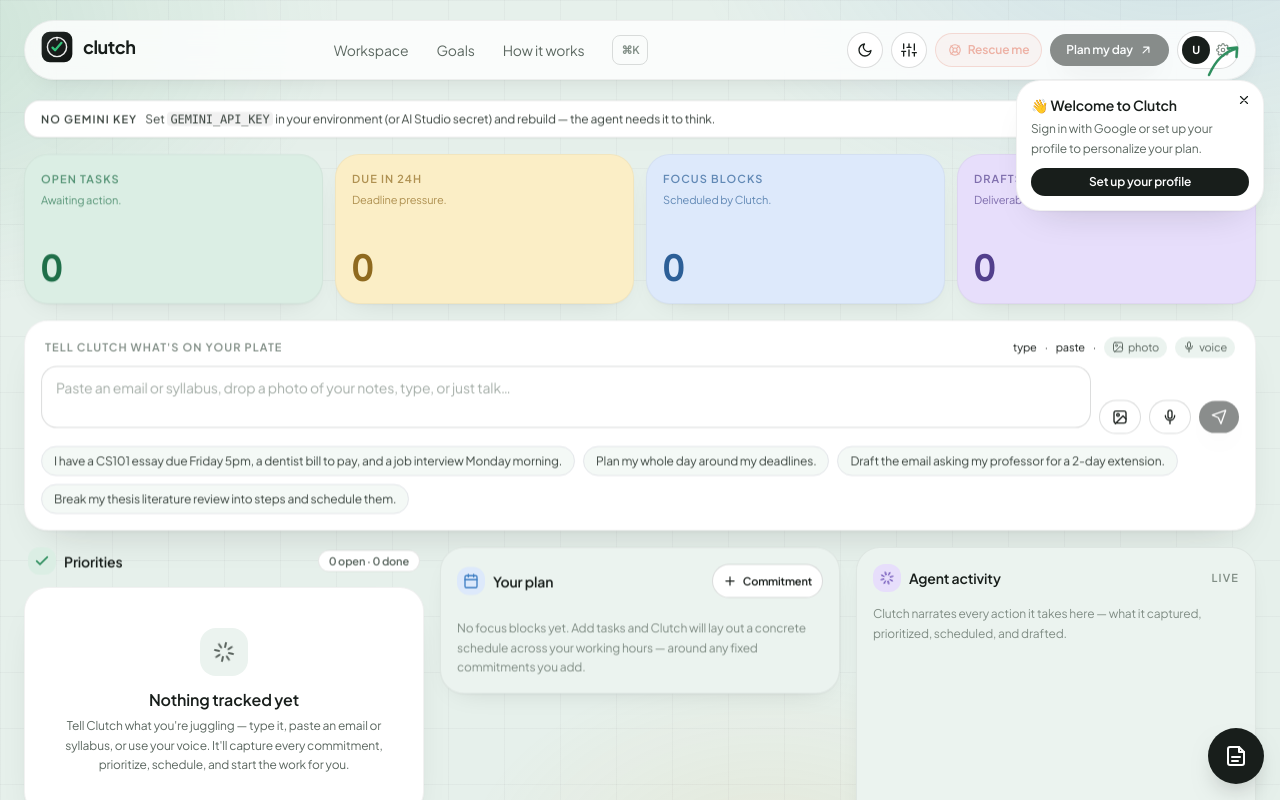
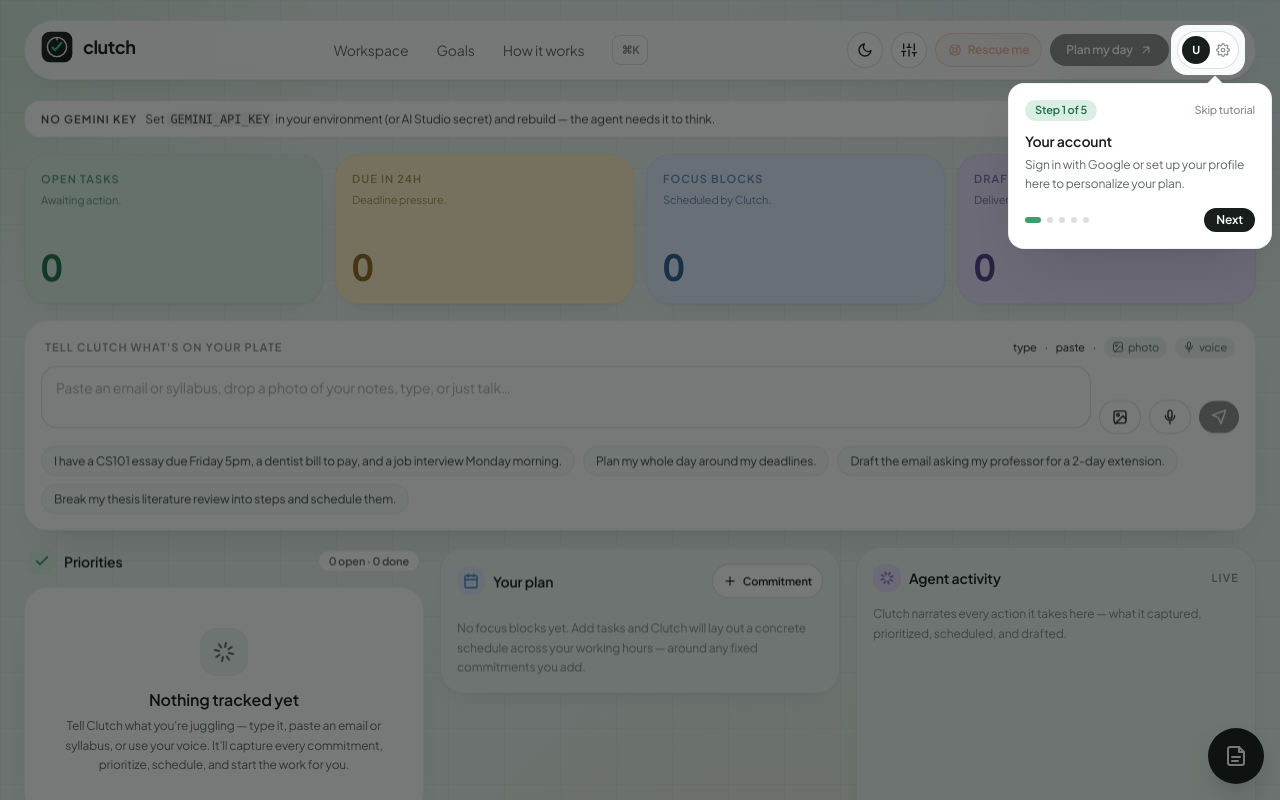
Before and after one commit to YashIsTheBest247/Clutch, a React (Vite) app: page / in a window 1280 px wide. Shown: the top 800 px of the page. Built offline with nearby package versions, Linux system fonts and the light colour scheme.

Commit message:
5 step tutorial

```diff
--- a/src/App.tsx
+++ b/src/App.tsx
@@ -22,7 +22,7 @@
 import { ControlsMenu } from './components/ControlsMenu';
 import { NotesWidget } from './components/NotesWidget';
 import { GoogleSignInButton } from './components/GoogleSignInButton';
-import { OnboardingHint } from './components/OnboardingHint';
+import { Tour } from './components/Tour';
 import { AboutModal } from './components/AboutModal';
 import { InsightsModal } from './components/InsightsModal';
 import { GoalsHabits } from './components/GoalsHabits';
@@ -146,7 +146,6 @@
     if (auth.user) {
       const n = auth.user.given_name || auth.user.name;
       if (n && state.profile.name !== n) store.setProfile({ name: n });
-      dismissHint();
     }
     // eslint-disable-next-line react-hooks/exhaustive-deps
   }, [auth.user?.sub]);
@@ -382,6 +381,7 @@
     { id: 'go-goals', label: 'Go to Goals & habits', hint: 'section', icon: <ArrowUpRight className="h-4 w-4" />, run: () => scrollToId('goals') },
     { id: 'profile', label: 'Profile & preferences', icon: <Gear className="h-4 w-4" />, run: () => setShowSettings(true) },
     { id: 'about', label: 'About Clutch', icon: <Info className="h-4 w-4" />, run: () => setShowAbout(true) },
+    { id: 'tour', label: 'Replay tutorial', icon: <Play className="h-4 w-4" />, run: () => setShowHint(true) },
     { id: 'reset', label: 'Reset everything', icon: <Trash className="h-4 w-4" />, run: resetAll },
   ];
 
@@ -414,6 +414,7 @@
             <button onClick={() => scrollToId('how')} className="transition-colors hover:text-ink-900">How it works</button>
             <button
               onClick={() => setPaletteOpen(true)}
+              data-tour="palette"
               title="Command palette"
               className="rounded-lg border border-ink-900/15 px-2 py-1 text-[11px] font-semibold text-ink-500 transition-colors hover:border-ink-900/40 hover:text-ink-900"
             >
@@ -432,6 +433,7 @@
 
             {/* Heavier actions — desktop only (in the hamburger on mobile) */}
             <div className="hidden items-center gap-2 lg:flex">
+              <span data-tour="controls" className="inline-flex">
                 <ControlsMenu
                   items={[
                     { id: 'remind', icon: <Bell className="h-4 w-4" />, label: 'Browser reminders', active: remindersOn, onClick: toggleReminders },
@@ -440,8 +442,10 @@
                     { id: 'brief', icon: <Play className="h-4 w-4" />, label: 'Spoken daily briefing', disabled: thinking || open.length === 0, onClick: requestBriefing },
                   ]}
                 />
+              </span>
               <button
                 onClick={rescueMe}
+                data-tour="rescue"
                 disabled={thinking || open.length === 0}
                 title="I'm overwhelmed — triage everything now"
                 className="btn !px-3 !text-xs border border-signal-red/40 bg-signal-red/10 text-signal-red hover:bg-signal-red/15"
@@ -477,8 +481,9 @@
               onAbout={() => setShowAbout(true)}
               onReset={resetAll}
               onSignOut={auth.enabled ? auth.signOut : undefined}
+              onReplayTutorial={() => setShowHint(true)}
             >
-              <span className="flex shrink-0 items-center gap-1.5 rounded-full border border-ink-900/15 bg-paper-50 py-1 pl-1 pr-2 transition-all hover:-translate-y-0.5 hover:border-ink-900/40 hover:shadow-soft">
+              <span data-tour="profile" className="flex shrink-0 items-center gap-1.5 rounded-full border border-ink-900/15 bg-paper-50 py-1 pl-1 pr-2 transition-all hover:-translate-y-0.5 hover:border-ink-900/40 hover:shadow-soft">
                 {auth.user?.picture ? (
                   <img src={auth.user.picture} alt="" className="h-7 w-7 rounded-full" referrerPolicy="no-referrer" />
                 ) : (
@@ -886,15 +891,7 @@
           }}
         />
       )}
-      {showHint && (
-        <OnboardingHint
-          onAction={() => {
-            dismissHint();
-            setShowSettings(true);
-          }}
-          onDismiss={dismissHint}
-        />
-      )}
+      {showHint && <Tour onFinish={dismissHint} />}
       <NotesWidget onCapture={(t) => handleCompose(t)} focusActive={!!focusTask} />
       <Toaster toasts={toasts.toasts} onDismiss={toasts.dismiss} />
       {paletteOpen && <CommandPalette commands={commands} onClose={() => setPaletteOpen(false)} />}
--- a/src/components/NotesWidget.tsx
+++ b/src/components/NotesWidget.tsx
@@ -182,6 +182,7 @@
         )}
         <button
           onClick={togglePanel}
+          data-tour="notes"
           aria-label="Quick notes"
           className={`fixed bottom-4 z-40 flex h-14 w-14 items-center justify-center rounded-full bg-ink-900 text-paper-50 shadow-glow transition-all duration-300 active:scale-95 print:hidden ${
             focusActive && !open ? 'left-4' : 'right-4'
@@ -214,6 +215,7 @@
         onPointerDown={onPointerDown}
         onPointerMove={onPointerMove}
         onPointerUp={onPointerUp}
+        data-tour="notes"
         title="Quick notes (drag to move)"
         aria-label="Quick notes"
         style={{ touchAction: 'none' }}
--- a/src/components/OnboardingHint.tsx
+++ /dev/null
@@ -1,29 +0,0 @@
-import { CurvedArrow, X } from './icons';
-
-export function OnboardingHint({ onAction, onDismiss }: { onAction: () => void; onDismiss: () => void }) {
-  return (
-    <div className="fixed right-3 top-[4.7rem] z-30 w-[15.5rem] max-w-[78vw] animate-fade-up sm:right-4 sm:top-[5rem]">
-      {/* arrow swooping up toward the profile button */}
-      <div className="pointer-events-none absolute -top-9 right-5 animate-bob text-mint-600">
-        <CurvedArrow className="h-10 w-10" />
-      </div>
-
-      <div className="card relative p-3.5">
-        <button
-          onClick={onDismiss}
-          aria-label="Dismiss"
-          className="absolute right-2 top-2 rounded-full p-1 text-ink-400 transition-colors hover:text-ink-900"
-        >
-          <X className="h-3.5 w-3.5" />
-        </button>
-        <p className="pr-5 font-display text-sm font-semibold text-ink-900">👋 Welcome to Clutch</p>
-        <p className="mt-1 text-xs leading-relaxed text-ink-600">
-          Sign in with Google or set up your profile to personalize your plan.
-        </p>
-        <button onClick={onAction} className="btn-primary mt-2.5 w-full !py-1.5 !text-xs">
-          Set up your profile
-        </button>
-      </div>
-    </div>
-  );
-}
--- a/src/components/ProfileMenu.tsx
+++ b/src/components/ProfileMenu.tsx
@@ -1,7 +1,7 @@
 import { useEffect, useRef, useState, type ReactElement } from 'react';
 import type { UserProfile } from '../types';
 import type { GoogleUser } from '../lib/useGoogleAuth';
-import { Chart, Gear, Info, Trash, X } from './icons';
+import { Chart, Gear, Info, Play, Trash, X } from './icons';
 
 function Item({
   icon,
@@ -37,6 +37,7 @@
   onAbout,
   onReset,
   onSignOut,
+  onReplayTutorial,
 }: {
   profile: UserProfile;
   children: ReactElement; // the avatar trigger
@@ -47,6 +48,7 @@
   onAbout: () => void;
   onReset: () => void;
   onSignOut?: () => void;
+  onReplayTutorial?: () => void;
 }) {
   const [open, setOpen] = useState(false);
   const ref = useRef<HTMLDivElement>(null);
@@ -102,6 +104,7 @@
           <div className="my-1 h-px bg-ink-900/[0.06]" />
           <Item icon={<Gear className="h-4 w-4" />} label="Profile & preferences" onClick={act(onProfile)} />
           <Item icon={<Chart className="h-4 w-4" />} label="Insights" onClick={act(onInsights)} />
+          {onReplayTutorial && <Item icon={<Play className="h-4 w-4" />} label="Replay tutorial" onClick={act(onReplayTutorial)} />}
           <Item icon={<Info className="h-4 w-4" />} label="About Clutch" onClick={act(onAbout)} />
           <div className="my-1 h-px bg-ink-900/[0.06]" />
           {user && onSignOut ? (
--- /dev/null
+++ b/src/components/Tour.tsx
@@ -0,0 +1,119 @@
+import { useEffect, useState } from 'react';
+
+interface Step {
+  sel: string;
+  title: string;
+  body: string;
+}
+
+const STEPS: Step[] = [
+  { sel: '[data-tour="profile"]', title: 'Your account', body: 'Sign in with Google or set up your profile here to personalize your plan.' },
+  { sel: '[data-tour="notes"]', title: 'Quick Notes', body: 'A floating scratchpad — jot anything down, it auto-saves, and can turn into tasks in one tap.' },
+  { sel: '[data-tour="controls"]', title: 'Quick controls', body: 'Reminders, voice replies, hands-free conversation, and your spoken daily briefing all live here.' },
+  { sel: '[data-tour="rescue"]', title: 'Rescue Mode', body: "Overwhelmed? One tap triages everything into the 3 things to do right now." },
+  { sel: '[data-tour="palette"]', title: 'Command palette', body: 'Press ⌘K (Ctrl+K) anytime to run any action instantly.' },
+];
+
+type Rect = { top: number; left: number; width: number; height: number };
+
+export function Tour({ onFinish }: { onFinish: () => void }) {
+  const [i, setI] = useState(0);
+  const [rect, setRect] = useState<Rect | null>(null);
+  const step = STEPS[i];
+  const last = i === STEPS.length - 1;
+
+  useEffect(() => {
+    const find = () => document.querySelector(step.sel) as HTMLElement | null;
+    const r = find()?.getBoundingClientRect();
+    if (!r || r.width === 0 || r.height === 0) {
+      // target hidden (e.g. desktop-only control on mobile) → skip it
+      if (last) onFinish();
+      else setI((p) => p + 1);
+      return;
+    }
+    const update = () => {
+      const rr = find()?.getBoundingClientRect();
+      if (rr && rr.width) setRect({ top: rr.top, left: rr.left, width: rr.width, height: rr.height });
+    };
+    update();
+    window.addEventListener('resize', update);
+    window.addEventListener('scroll', update, true);
+    return () => {
+      window.removeEventListener('resize', update);
+      window.removeEventListener('scroll', update, true);
+    };
+    // eslint-disable-next-line react-hooks/exhaustive-deps
+  }, [i]);
+
+  if (!rect) return null;
+
+  const boxW = 264;
+  const pad = 14;
+  const below = rect.top < window.innerHeight / 2;
+  const left = Math.min(Math.max(8, rect.left + rect.width / 2 - boxW / 2), window.innerWidth - boxW - 8);
+  const vStyle: React.CSSProperties = below
+    ? { top: rect.top + rect.height + pad }
+    : { bottom: window.innerHeight - rect.top + pad };
+  // caret horizontal offset within the box, pointing at the target center
+  const caretLeft = Math.min(Math.max(16, rect.left + rect.width / 2 - left), boxW - 16);
+
+  return (
+    <div className="pointer-events-none fixed inset-0 z-[55]">
+      {/* spotlight */}
+      <div
+        className="absolute rounded-2xl ring-2 ring-mint-400 transition-all duration-300"
+        style={{
+          left: rect.left - 6,
+          top: rect.top - 6,
+          width: rect.width + 12,
+          height: rect.height + 12,
+          boxShadow: '0 0 0 9999px rgba(8, 12, 10, 0.55)',
+        }}
+      />
+
+      {/* tooltip */}
+      <div
+        className="pointer-events-auto fixed w-[264px] max-w-[82vw] animate-fade-up rounded-2xl border border-ink-900/[0.06] bg-paper-50 p-4 shadow-panel"
+        style={{ left, ...vStyle }}
+      >
+        {/* caret */}
+        <span
+          className="absolute h-3 w-3 rotate-45 border-ink-900/[0.06] bg-paper-50"
+          style={
+            below
+              ? { top: -6, left: caretLeft, borderTopWidth: 1, borderLeftWidth: 1 }
+              : { bottom: -6, left: caretLeft, borderBottomWidth: 1, borderRightWidth: 1 }
+          }
+        />
+
+        <div className="flex items-center justify-between">
+          <span className="chip bg-mint-100 text-mint-700">Step {i + 1} of {STEPS.length}</span>
+          <button onClick={onFinish} className="text-[11px] font-medium text-ink-500 transition-colors hover:text-ink-900">
+            Skip tutorial
+          </button>
+        </div>
+
+        <h3 className="mt-2.5 font-display text-sm font-semibold text-ink-900">{step.title}</h3>
+        <p className="mt-1 text-xs leading-relaxed text-ink-600">{step.body}</p>
+
+        <div className="mt-3.5 flex items-center justify-between">
+          <div className="flex items-center gap-1.5">
+            {STEPS.map((_, k) => (
+              <span key={k} className={`h-1.5 rounded-full transition-all ${k === i ? 'w-4 bg-mint-500' : 'w-1.5 bg-ink-900/15'}`} />
+            ))}
+          </div>
+          <div className="flex items-center gap-1.5">
+            {i > 0 && (
+              <button onClick={() => setI(i - 1)} className="btn-ghost !px-2.5 !py-1 !text-xs">
+                Back
+              </button>
+            )}
+            <button onClick={() => (last ? onFinish() : setI(i + 1))} className="btn-primary !px-3 !py-1 !text-xs">
+              {last ? 'Got it' : 'Next'}
+            </button>
+          </div>
+        </div>
+      </div>
+    </div>
+  );
+}
```
Lines whose indentation alone changed are shown as unchanged.
